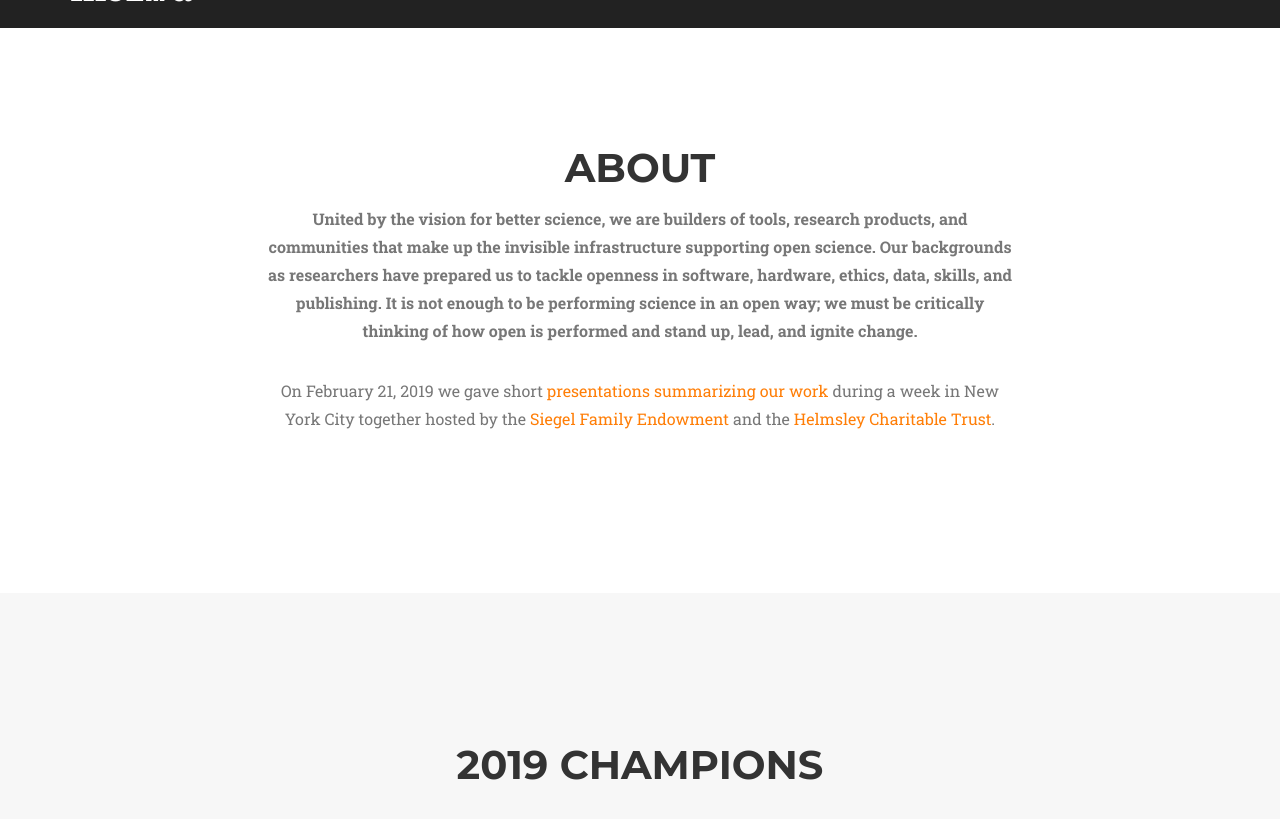
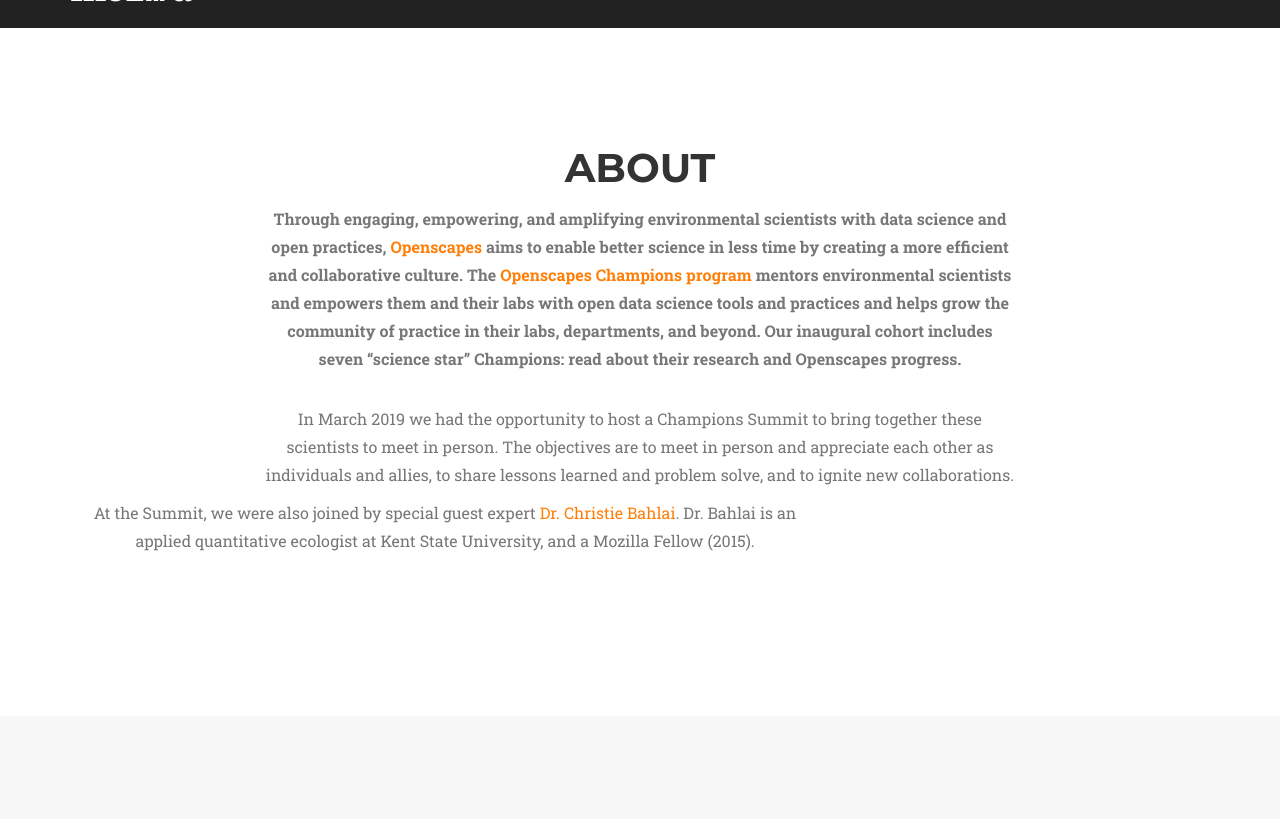
Before and after one commit to Openscapes/champions-summit, a Jekyll site: the page built from index.html, in a window 1280 px wide and 900 px high, scrolled down 710 px, cut to the strip 52-871 px from the top of the window. Built offline with Jekyll 4.4.1, drawn with Linux system fonts in a browser that asks for light colours; some web fonts are replaced.

Commit message:
first draft text

```diff
--- a/_includes/services.html
+++ b/_includes/services.html
@@ -10,7 +10,7 @@
                 <div class="col-lg-2 text-center">
                 </div>
                 <div class="col-lg-8 text-center">
-                   <p class="large text-muted"><b>United by the vision for better science, we are builders of tools, research products, and communities that make up the invisible infrastructure supporting open science. Our backgrounds as researchers have prepared us to tackle openness in software, hardware, ethics, data, skills, and publishing. It is not enough to be performing science in an open way; we must be critically thinking of how open is performed and stand up, lead, and ignite change. </b></p>
+                   <p class="large text-muted"><b>Through engaging, empowering, and amplifying environmental scientists with data science and open practices, <a href="https://www.openscapes.org/">Openscapes</a> aims to enable better science in less time by creating a more efficient and collaborative culture. The <a href="https://www.openscapes.org/blog/2019/01/28/introducing-champions-program/">Openscapes Champions program</a> mentors environmental scientists and empowers them and their labs with open data science tools and practices and helps grow the community of practice in their labs, departments, and beyond. Our inaugural cohort includes seven “science star” Champions: read about their research and Openscapes progress. </b></p>
                 </div>
                 <div class="col-lg-2 text-center">
                 </div>
@@ -20,9 +20,12 @@
                 <div class="col-lg-2 text-center">
                 </div>
                 <div class="col-lg-8 text-center">
-                   <p class="large text-muted">On February 21, 2019 we gave short <a href="https://docs.google.com/presentation/d/17d-G0lgLxuJtMF0T6MTIczpyat1aW-RaMQMF5kwpxPw/edit?usp=sharing">presentations summarizing our work</a> during a week in New York City together hosted by the <a href="https://www.siegelendowment.org/">Siegel Family Endowment</a> and the <a href="https://helmsleytrust.org/">Helmsley Charitable Trust</a>. </p>
+                   <p class="large text-muted">In March 2019 we had the opportunity to host a Champions Summit to bring together these scientists to meet in person. The objectives are to meet in person and appreciate each other as individuals and allies, to share lessons learned and problem solve, and to ignite new collaborations. </p>
                 </div>
                 <div class="col-lg-2 text-center">
+                </div>
+                <div class="col-lg-8 text-center">
+                   <p class="large text-muted">At the Summit, we were also joined by special guest expert <a href="https://bahlailab.org/">Dr. Christie Bahlai</a>. Dr. Bahlai is an applied quantitative ecologist at Kent State University, and a Mozilla Fellow (2015). </p>
                 </div>
             </div>
         </div>
```
